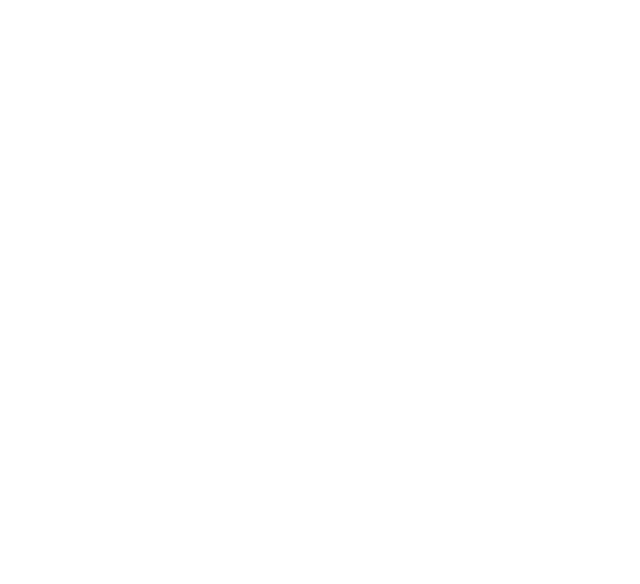
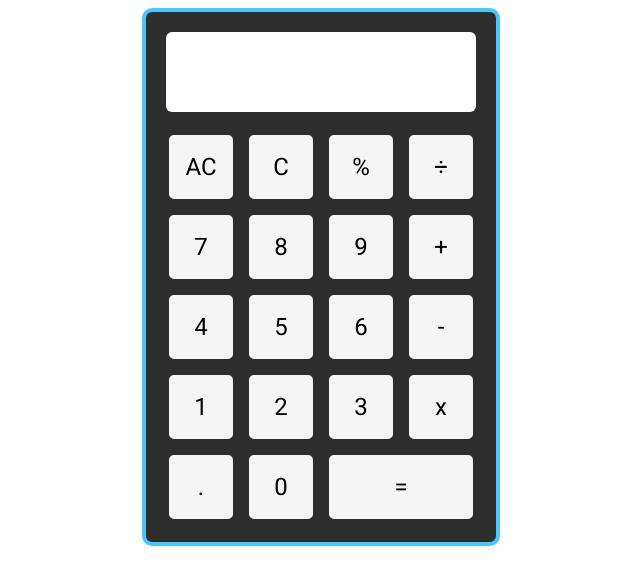
Before and after one commit to sandman-x1/calculator, a plain HTML site: page index.html in a window 1280 px wide. Shown: the whole page, without its empty margins (319-959 px from the left). Drawn offline with Linux system fonts and the light colour scheme.

Commit message:
Created calculator on css

```diff
--- a/index.html
+++ b/index.html
@@ -6,8 +6,36 @@
     <meta name="viewport" content="width=device-width, initial-scale=1.0">
     <title>Calculator</title>
     <link rel="stylesheet" href="style.css">
-</head>
+    <link href="https://fonts.googleapis.com/css2?family=Roboto&display=swap" rel="stylesheet"> </head>
 <body>
+    <div id="body">
+        <div id="display"></div>
+        <div id="btnCont">
+            <div class="btn allClear">AC</div>
+            <div class="btn clear">C</div>
+            <div class="btn operator">%</div>
+            <div class="btn operator">÷</div>
+
+            <div class="btn number">7</div>
+            <div class="btn number">8</div>
+            <div class="btn number">9</div>
+            <div class="btn operator">+</div>
+
+            <div class="btn number">4</div>
+            <div class="btn number">5</div>
+            <div class="btn number">6</div>
+            <div class="btn operator">-</div>
+
+            <div class="btn number">1</div>
+            <div class="btn number">2</div>
+            <div class="btn number">3</div>
+            <div class="btn operator">x</div>
+
+            <div class="btn number">.</div>
+            <div class="btn number">0</div>
+            <div class="btn operator" id="equal">=</div>
+        </div>
+    </div>
     <script src="script.js"></script>
 </body>
 </html>
--- a/style.css
+++ b/style.css
@@ -0,0 +1,67 @@
+#body {
+    margin: auto;
+    width: 350px;
+    background-color: #2e2e2e;
+    border: 4px solid #47c7fc;
+    display: flex;
+    flex-direction: column;
+    align-items: center;
+    gap: 20px;
+    border-radius: 10px;
+    padding-bottom: 20px;
+}
+
+#display {
+    width: 310px;
+    height: 80px;
+    margin-top: 20px;
+    background-color: white;
+    border-radius: 6px;
+}
+
+#btnCont {
+    /* width: 360px;
+    height: 450px; */
+    display: grid;
+    grid-template-columns: auto auto auto auto;
+    justify-content: space-between;
+    gap: 10px;
+}
+
+
+.btn {
+    width: 70px;
+    height: 70px;
+    display: flex;
+    justify-content: center;
+    align-items: center;
+    font-size: 24px;
+    font-family: 'Roboto', sans-serif;
+    box-sizing: border-box;
+    background-color: #f5f5f5;
+    border-radius: 8px;
+    cursor: pointer;
+    transition: all 0.08s;
+    border: 3px solid #2e2e2e;
+}
+
+.btn:hover {
+    scale: 1.02;
+}
+
+.number:hover {
+    border: 3px solid #ff8000;
+}
+
+.operator:hover {
+    border: 3px solid #47c7fc;
+}
+
+.clear:hover,  .allClear:hover {
+    border: 3px solid red;
+}
+
+#equal {
+    grid-column: 3 / 5;
+    width: auto;
+}
```
Also changed, not shown: refs/calc-ref.jpg (added), refs/colors.jpg (added).
